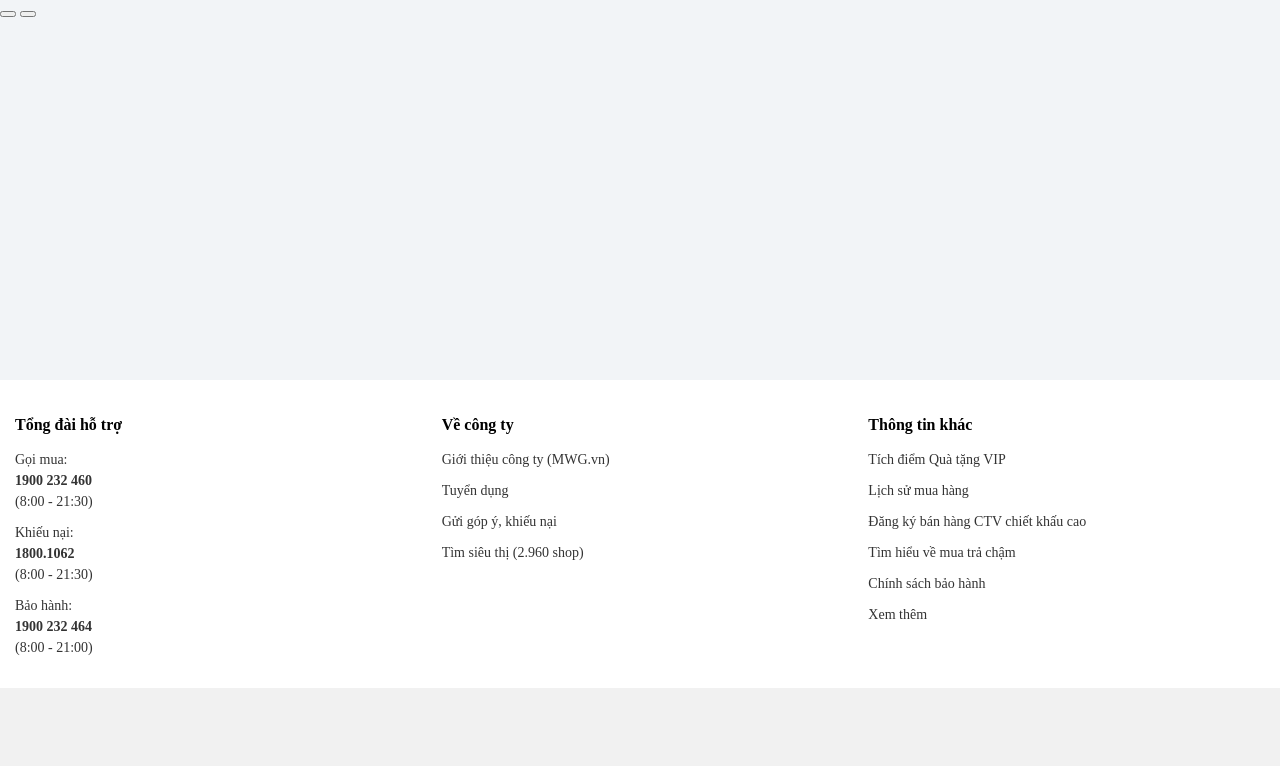
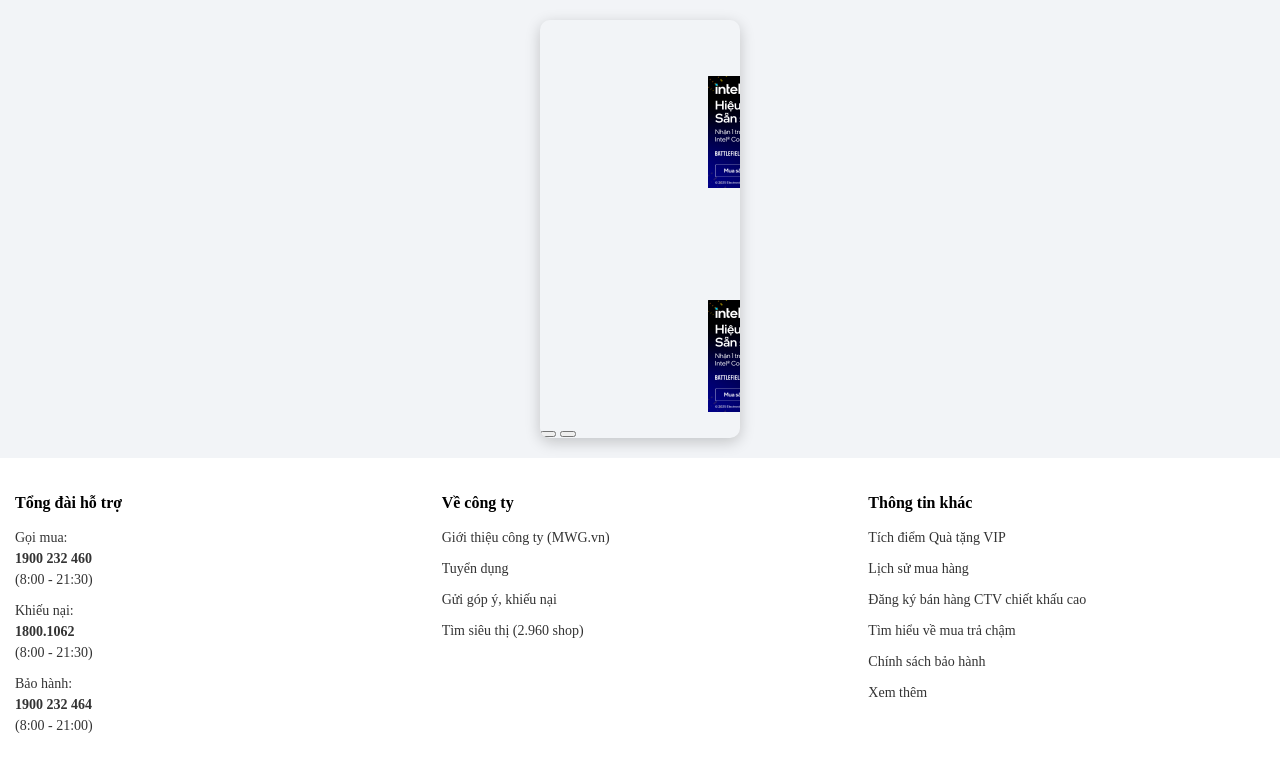
Before and after one commit to VanTruongEGN/ProjectPython, a Django app: page / in a window 1280 px wide. Shown: the part 112-878 px from the top of the page. Before the commit the page ends 800 px from the top, so only its background shows below. Run offline with Django 4.2, Linux system fonts and the light colour scheme.

Commit message:
add carousel 10%

```diff
--- a/TechStore/static/css/carousel.css
+++ b/TechStore/static/css/carousel.css
@@ -1,39 +1,39 @@
-/* Carousel tổng thể */
-#mainCarousel {
-    width: 100%;
-    max-height: 500px; /* điều chỉnh chiều cao */
+/* Container chính của carousel */
+.main-carousel {
+    max-width: 200px;
+    margin: 20px auto;
+    border-radius: 10px;
     overflow: hidden;
-    border-radius: 10px; /* bo góc nhẹ */
-    box-shadow: 0 4px 10px rgba(0,0,0,0.2); /* bóng mờ nhẹ */
+    box-shadow: 0 4px 15px rgba(0,0,0,0.2);
 }
 
-/* Ảnh trong carousel */
-#mainCarousel .carousel-item img {
-    object-fit: cover; /* ảnh vừa vặn, không méo */
-    height: 500px; /* chiều cao cố định */
+.main-carousel .carousel-inner {
+    max-height: 400px;
+    overflow: hidden;
 }
 
-/* Nút điều hướng */
-#mainCarousel .carousel-control-prev,
-#mainCarousel .carousel-control-next {
-    width: 5%; /* nút nhỏ gọn hơn */
-    color: #000;
+.main-carousel .carousel-item img {
+    width: auto;
+    max-height: 100%;
+    object-fit: cover;
+    display: block;
+    margin: 0 auto;
+    transform: scale(0.5);
 }
 
-#mainCarousel .carousel-control-prev-icon,
-#mainCarousel .carousel-control-next-icon {
-    background-color: rgba(0,0,0,0.4); /* nền trong suốt như TGDD */
-    border-radius: 50%; /* bo tròn icon */
-    padding: 10px; /* khoảng cách icon */
+/* Nút prev/next */
+.main-carousel .carousel-control-prev,
+.main-carousel .carousel-control-next {
+    width: 5%;              /* Nhỏ gọn hơn mặc định */
 }
 
-/* Ẩn indicator nếu muốn giống TGDD */
-#mainCarousel .carousel-indicators {
+/* Icon của nút prev/next */
+.main-carousel .carousel-control-prev-icon,
+.main-carousel .carousel-control-next-icon {
+    background-size: 100%, 100%; /* Kích thước icon */
+}
+
+/* Ẩn các text “Previous”/“Next” */
+.main-carousel .visually-hidden {
     display: none;
 }
-
-/* Khi hover thì hiện icon rõ hơn */
-#mainCarousel:hover .carousel-control-prev-icon,
-#mainCarousel:hover .carousel-control-next-icon {
-    background-color: rgba(0,0,0,0.6);
-}
--- a/TechStore/store/templates/store/home.html
+++ b/TechStore/store/templates/store/home.html
@@ -2,13 +2,10 @@
 <html lang="en">
 <head>
     <meta charset="UTF-8">
-    <title>{{ title }}</title>
+    <title>Home</title>
     {% load static %}
     <link href="https://cdn.jsdelivr.net/npm/bootstrap-icons@1.11.3/font/bootstrap-icons.css" rel="stylesheet">
-    <link rel="stylesheet" href="{% static 'css/footer.css' %}">
-     <link rel="stylesheet" href="{% static 'css/home.css' %}">
-    <link rel="stylesheet" href="{% static 'css/header.css' %}">
-    <link rel="stylesheet" href="{% static 'css/root.css' %}">
+     <link rel="stylesheet" href="{% static 'store/css/home.css' %}">
     <!-- thêm đây -->
 </head>
 <body>
--- a/TechStore/store/views.py
+++ b/TechStore/store/views.py
@@ -3,13 +3,9 @@
 
 from django.shortcuts import render
 def home(request):
-    # Logic xử lý dữ liệu (ví dụ: lấy sản phẩm từ database)
-    context = {'title': 'Trang Chủ TechStore', 'welcome_message': 'Chào mừng bạn đến với cửa hàng!'}
-
-    # Trả về một template HTML
-    return render(request, 'store/home.html', context)
-def carousel(request):
-    images=[
-        "TechStore/store/img/img1.png"
+    images = [
+        "store/images/img1.png",
+        "store/images/img1.png",
+        "store/images/img1.png",
     ]
-    return render(request, 'TechStore/templates/includes/carousel.html')
+    return render(request, 'store/home.html', {"images": images})
--- a/TechStore/templates/includes/carousel.html
+++ b/TechStore/templates/includes/carousel.html
@@ -1,19 +1,21 @@
 {% load static %}
+<link rel="stylesheet" href="{% static 'css/carousel.css' %}">
+<div class="main-carousel">
     <div id="mainCarousel" class="carousel slide" data-bs-ride="carousel">
-
         <div class="carousel-inner">
             {% for img in images %}
             <div class="carousel-item {% if forloop.first %}active{% endif %}">
-            <img src="{{ img }}" class="d-block w-100" alt="carousel-image">
+                <img src="{% static img %}" class="d-block" alt="Ảnh Carousel">
             </div>
             {% endfor %}
         </div>
 
         <button class="carousel-control-prev" type="button" data-bs-target="#mainCarousel" data-bs-slide="prev">
-        <span class="carousel-control-prev-icon"></span>
-    </button>
+            <span class="carousel-control-prev-icon" aria-hidden="true"></span>
+            <span class="visually-hidden">Previous</span> </button>
+
         <button class="carousel-control-next" type="button" data-bs-target="#mainCarousel" data-bs-slide="next">
-        <span class="carousel-control-next-icon"></span>
-    </button>
-
+            <span class="carousel-control-next-icon" aria-hidden="true"></span>
+            <span class="visually-hidden">Next</span> </button>
     </div>
+</div>
--- a/TechStore/templates/includes/header.html
+++ b/TechStore/templates/includes/header.html
@@ -1,4 +1,6 @@
 {% load static %}
+<link rel="stylesheet" href="{% static 'css/header.css' %}">
+<link rel="stylesheet" href="{% static 'css/root.css' %}">
 <!-- TOP BAR -->
   <div class="header">
       <div class="topbar">
```
Also changed, not shown: TechStore/store/static/store/css/footer.css (renamed from TechStore/store/static/css/footer.css), TechStore/store/static/store/css/home.css (renamed from TechStore/store/static/css/home.css), TechStore/store/static/store/images/img1.png (renamed from TechStore/store/img/img1.png), TechStore/store/static/store/js/main.js (added). Lines whose indentation alone changed are shown as unchanged.
